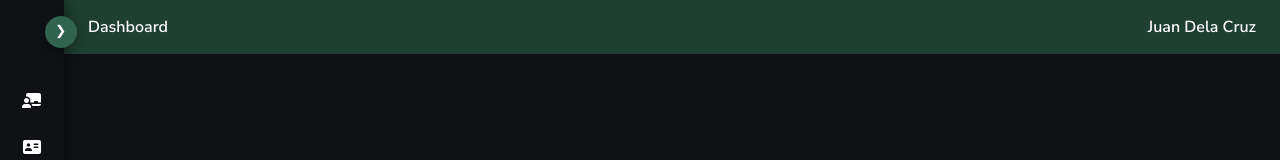
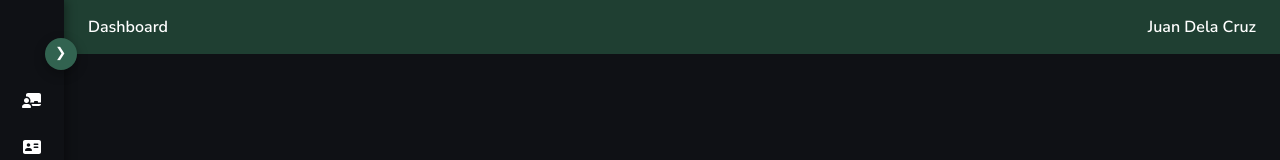
Before and after one commit to AspiringSaint/rhcms-1, a React (Vite) app: page /admin in a window 1280 px wide. Shown: the top 160 px of the page. Built offline with nearby package versions, Linux system fonts and the light colour scheme.

Commit message:
adjusted the position of the collapsed button

```diff
--- a/src/styles/components/Sidebar.css
+++ b/src/styles/components/Sidebar.css
@@ -23,6 +23,7 @@
     right: -0.8rem;
     /* float outside edge */
     z-index: 10;
+    margin-top: 22px;
 }
 
 .collapse-btn button {
```
